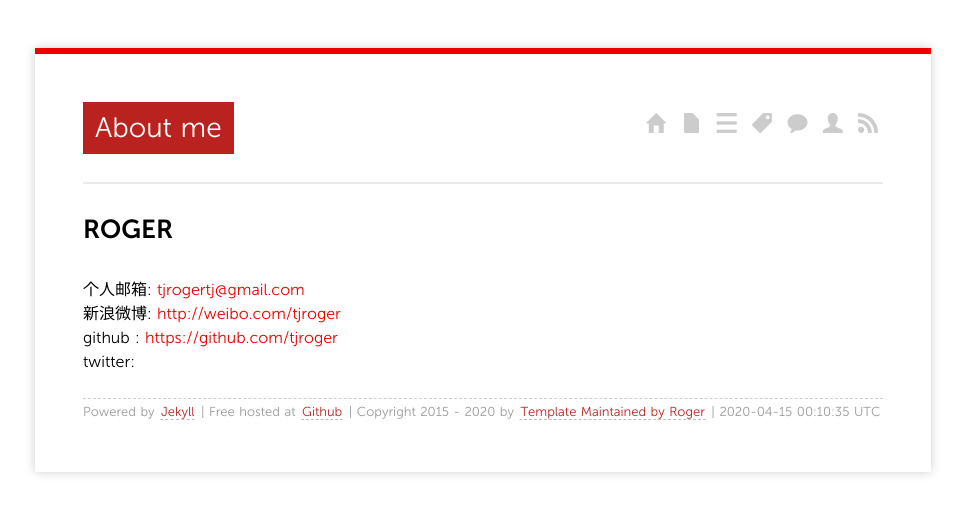
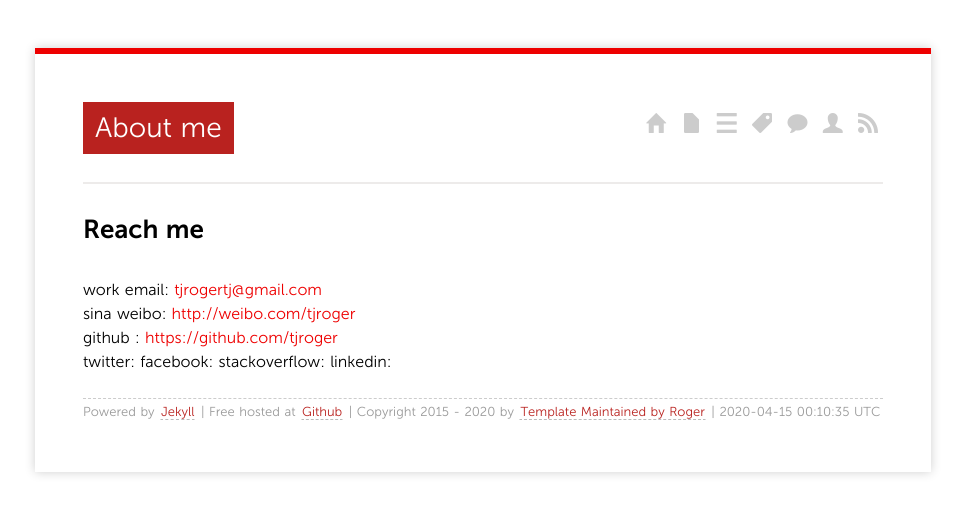
Before and after one commit to TJRoger/tjroger.github.io, a Jekyll site: the page built from about/index.md, in a window 1280 px wide. Shown: the top 514 px of the page, without its empty margins (157-1122 px from the left). Built offline with Jekyll 4.4.1, drawn with Linux system fonts in a browser that asks for light colours; nearby versions of some CDN libraries; Markdown is read by kramdown in place of the engine named in the settings; comment, search, counter and statistics services are not loaded.

Commit message:
update about me

```diff
--- a/about/index.md
+++ b/about/index.md
@@ -4,9 +4,12 @@ layout: page
 comments: yes
 ---
 
-## ROGER
+## Reach me
 
-个人邮箱: [tjrogertj@gmail.com](mailto:tjrogertj@gmail.com)
-新浪微博: [http://weibo.com/tjroger](http://weibo.com/tjroger)
+work email: [tjrogertj@gmail.com](mailto:tjrogertj@gmail.com)
+sina weibo: [http://weibo.com/tjroger](http://weibo.com/tjroger)
 github : [https://github.com/tjroger](https://github.com/tjroger)
 twitter: [](https://twitter.com/rRogerLuo)
+facebook: [](https://www.facebook.com/LuoChengyuan)
+stackoverflow: [](https://stackoverflow.com/users/2351262/roger)
+linkedin: [](https://www.linkedin.com/in/luochengyuan/)
```
